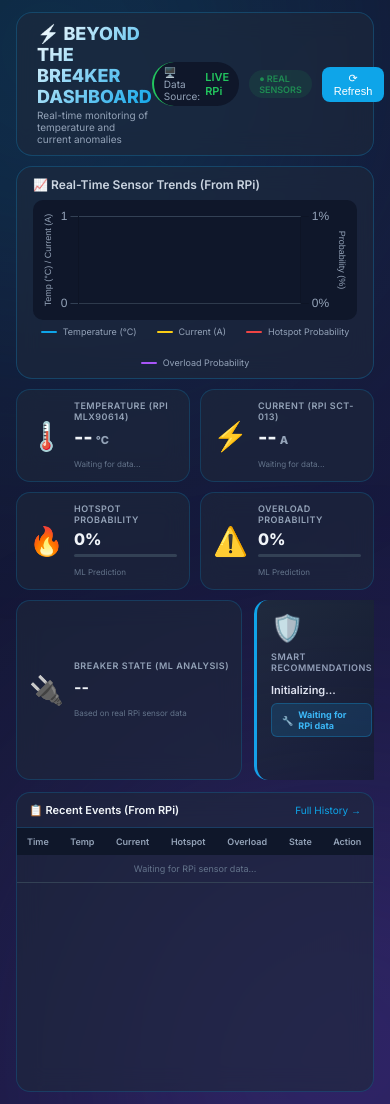
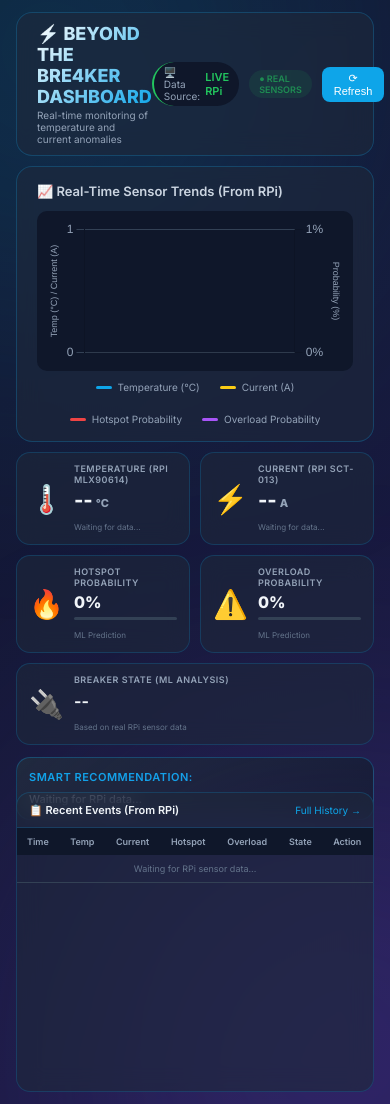
Before and after one commit to CharlotPergis/dashboard_30, a Flask app: page / in a window 390 px wide. Run offline with Flask 3, Linux system fonts and the light colour scheme; data that the repository does not hold is empty; parts of the project's set-up code (start-up, migrations or seed data) failed here and were passed over.

Commit message:
HP and OH

```diff
--- a/app.py
+++ b/app.py
@@ -304,7 +304,7 @@
     return "System normal."
 
 # =========================================================
-# API ENDPOINT (Without time-to-trip)
+# API ENDPOINT (FIXED - with buffer management)
 # =========================================================
 @app.route("/api/update", methods=["POST"])
 def update_data():
@@ -313,21 +313,48 @@
     temp = float(data["temperature"])
     current = float(data["current"])
 
+    # DEBUG: Print what RPi is sending
+    print(f"\n📡 RPi SENSOR DATA - Temp: {temp}°C, Current: {current}A")
+
+    # CRITICAL FIX: Manually update buffers before feature extraction
+    # This ensures historical data is available for slope calculations
+    temp_buffer_short.append(temp)
+    temp_buffer_long.append(temp)
+    current_buffer_short.append(current)
+    current_buffer_long.append(current)
+
+    # DEBUG: Show buffer status
+    print(f"📊 Buffer sizes - Temp short: {len(temp_buffer_short)}/{temp_buffer_short.maxlen}, Temp long: {len(temp_buffer_long)}/{temp_buffer_long.maxlen}")
+    if len(temp_buffer_short) > 0:
+        print(f"📊 Recent temps (last 5): {list(temp_buffer_short)[-5:]}")
+        print(f"📊 Recent currents (last 5): {list(current_buffer_short)[-5:]}")
+
     # =========================
     # HOTSPOT MODEL INPUT (Version 2)
     # =========================
     X_hot = build_hotspot_X(temp, current)
-    hot_prob = float(hotspot_model.predict_proba(X_hot)[0][1])
+
+    # DEBUG: Show model prediction
+    hot_prob_raw = float(hotspot_model.predict_proba(X_hot)[0][1])
+    print(f"🔥 Hotspot RAW model output: {hot_prob_raw:.4f}")
+
+    hot_prob = hot_prob_raw
 
     # =========================
     # OVERLOAD MODEL INPUT (Version 2)
     # =========================
     X_ovr = build_overload_X(temp, current)
-    ovl_prob = float(overload_model.predict_proba(X_ovr)[0][1])
+    ovl_prob_raw = float(overload_model.predict_proba(X_ovr)[0][1])
+
+    # DEBUG: Show model prediction
+    print(f"⚡ Overload RAW model output: {ovl_prob_raw:.4f}")
+
+    ovl_prob = ovl_prob_raw
 
     # Version 2 current adjustment
     if current < 16:
-        ovl_prob *= 0.5
+        ovl_prob = ovl_prob_raw * 0.5
+        print(f"⚡ Overload probability (adjusted for low current): {ovl_prob:.4f}")
 
     # Composite risk calculation (Version 1)
     composite_risk = (hot_prob + ovl_prob) / 2
@@ -341,32 +368,39 @@
             float(X_hot["temp_slope_long"].iloc[0]) * 0.3
         )
         future_temp = temp + slope1 * 10
-    except Exception:
+        print(f"📈 Temperature trend slope: {slope1:.4f} → 10-step forecast: {future_temp:.2f}°C")
+    except Exception as e:
+        print(f"⚠ Temperature forecast error: {e}")
         future_temp = temp
 
     try:
         slope = float(X_ovr["current_slope_short"].iloc[0])
-    except:
+        future_current = current + slope * 10
+        print(f"📈 Current trend slope: {slope:.4f} → 10-step forecast: {future_current:.2f}A")
+    except Exception as e:
+        print(f"⚠ Current forecast error: {e}")
         slope = 0.0
-
-    future_current = current + slope * 10
+        future_current = current
 
     # =========================
     # STATE (Version 2)
     # =========================
     state, status = determine_state(hot_prob, ovl_prob)
+    print(f"🎯 System State: {state} - {status}")
 
     action = get_action(
         state,
         hot_prob >= WARNING_THRESHOLD,
         ovl_prob >= WARNING_THRESHOLD
     )
+    print(f"💡 Recommended Action: {action}")
 
     # =========================
     # ALERTS (Without time-to-trip)
     # =========================
     if state in ["Warning", "Critical"]:
         if should_send_alert(state):
+            print(f"📧 Sending {state} alert...")
             send_breaker_alert(
                 reading=type("obj", (), {
                     "temperature_c": temp,
@@ -379,6 +413,8 @@
                 alert_type=state,
                 message_action=action
             )
+        else:
+            print(f"⏰ {state} alert suppressed (cooldown active)")
 
     # =========================
     # SEND TO SUPABASE (Version 1)
@@ -402,7 +438,9 @@
         "ml": {
             "hotspot_prob": float(hot_prob),
             "overload_prob": float(ovl_prob),
-            "composite_risk": float(composite_risk)
+            "composite_risk": float(composite_risk),
+            "hotspot_raw": float(hot_prob_raw),  # Debug info
+            "overload_raw": float(ovl_prob_raw)   # Debug info
         },
         "forecast": {
             "future_temp": float(round(future_temp, 2)),
@@ -412,9 +450,51 @@
         "time": datetime.now().strftime("%H:%M:%S")
     })
 
-    print(f"[{state}] T={temp:.2f} I={current:.2f} HP={hot_prob:.2f} OP={ovl_prob:.2f} Supabase={'✓' if supabase_success else '✗'}")
+    print(f"✅ FINAL: [{state}] T={temp:.2f}°C I={current:.2f}A HP={hot_prob:.3f} OP={ovl_prob:.3f} Supabase={'✓' if supabase_success else '✗'}")
+    print("="*70)
 
     return jsonify(latest_data_store)
+
+# =========================================================
+# TEST ENDPOINT - To verify model works with different inputs
+# =========================================================
+@app.route("/api/test-model", methods=["GET"])
+def test_model():
+    """Test model with different temperature/current values to verify it changes"""
+    test_cases = [
+        {"temp": 25.0, "current": 5.0, "desc": "Normal - Cool"},
+        {"temp": 35.0, "current": 10.0, "desc": "Normal - Warm"},
+        {"temp": 45.0, "current": 15.0, "desc": "Warning - Hot"},
+        {"temp": 65.0, "current": 20.0, "desc": "Critical - Very Hot"},
+        {"temp": 85.0, "current": 30.0, "desc": "Critical - Extreme"},
+    ]
+
+    results = []
+    for test in test_cases:
+        # Manually update buffers for this test
+        temp_buffer_short.append(test["temp"])
+        temp_buffer_long.append(test["temp"])
+        current_buffer_short.append(test["current"])
+        current_buffer_long.append(test["current"])
+
+        X_hot = build_hotspot_X(test["temp"], test["current"])
+        hot_prob = float(hotspot_model.predict_proba(X_hot)[0][1])
+
+        X_ovr = build_overload_X(test["temp"], test["current"])
+        ovl_prob = float(overload_model.predict_proba(X_ovr)[0][1])
+
+        results.append({
+            "scenario": test["desc"],
+            "temperature": test["temp"],
+            "current": test["current"],
+            "hotspot_probability": round(hot_prob, 4),
+            "overload_probability": round(ovl_prob, 4)
+        })
+
+    return jsonify({
+        "message": "Test results - Model should show DIFFERENT probabilities for different inputs",
+        "test_results": results
+    })
 
 # =========================================================
 # ROUTES (Version 2 + New Supabase routes)
@@ -453,8 +533,18 @@
         "models_loaded": True,
         "supabase_connected": supabase is not None,
         "email_enabled": email_enabled,
-        "buffer_size": len(temp_buffer_short)
+        "buffer_size": len(temp_buffer_short),
+        "buffer_max": temp_buffer_short.maxlen if temp_buffer_short else 0
     })
+
+# =========================================================
+# RESET BUFFERS ENDPOINT
+# =========================================================
+@app.route("/api/reset-buffers", methods=["POST"])
+def reset_buffers_endpoint():
+    """Reset all buffers - useful for testing"""
+    reset_buffers()
+    return jsonify({"success": True, "message": "Buffers reset"})
 
 # =========================================================
 # SUPABASE TEST ENDPOINT (Version 1)
@@ -515,5 +605,8 @@
     print(f"📊 History API: Enabled at /api/history")
     print(f"📄 History Page: Enabled at /full_history.html")
     print(f"⚡ Thresholds: Warning={WARNING_THRESHOLD}, Critical={CRITICAL_THRESHOLD}")
+    print(f"📊 Buffer size: {temp_buffer_short.maxlen if temp_buffer_short else 10}")
     print("===================================")
+    print("\n💡 TIP: Use /api/test-model to verify model responds to different inputs")
+    print("💡 TIP: Watch the console logs to see real-time probability calculations\n")
     app.run(host="0.0.0.0", port=5000, debug=False)
--- a/templates/index.html
+++ b/templates/index.html
@@ -126,34 +126,35 @@
   background: #0284c7;
 }
 
-/* Chart Section - FULL WIDTH CARD with proportional chart */
+/* Chart Section */
 .chart-section {
   background: rgba(30, 41, 59, 0.6);
   backdrop-filter: blur(12px);
   border-radius: 16px;
-  padding: 10px 16px;
+  padding: 16px 20px;
   border: 1px solid rgba(14, 165, 233, 0.25);
   flex-shrink: 0;
   width: 100%;
+  min-height: 320px;
 }
 .section-title {
   display: flex;
   justify-content: space-between;
   align-items: center;
-  margin-bottom: 8px;
+  margin-bottom: 12px;
 }
 .section-title h3 {
-  font-size: 12px;
+  font-size: 13px;
   font-weight: 600;
   color: #cbd5e1;
 }
 .chart-container {
   width: 100%;
-  height: 130px;
+  height: 220px;
   background: #0f172a;
   border-radius: 10px;
-  padding: 6px;
-  margin-bottom: 6px;
+  padding: 8px;
+  margin-bottom: 10px;
   position: relative;
 }
 .trend-chart {
@@ -166,17 +167,18 @@
   justify-content: center;
   gap: 20px;
   flex-wrap: wrap;
+  margin-top: 8px;
 }
 .legend-item {
   display: flex;
   align-items: center;
   gap: 6px;
-  font-size: 9px;
+  font-size: 10px;
   color: #94a3b8;
 }
 .legend-dot {
   width: 16px;
-  height: 2px;
+  height: 3px;
   border-radius: 2px;
 }
 .temp-dot { background: #0ea5e9; }
@@ -294,57 +296,34 @@
   flex-shrink: 0;
 }
 
-/* Mitigation Card */
+/* Mitigation Card - Simplified */
 .mitigation-card {
   background: linear-gradient(135deg, #1e293b, #0f172a);
   border-left: 3px solid #0ea5e9;
   border-radius: 14px;
-  padding: 12px 14px;
+  padding: 14px 16px;
   display: flex;
   flex-direction: column;
   gap: 8px;
-  flex: 1;
-  min-height: 0;
+  border: 1px solid rgba(14, 165, 233, 0.3);
+  flex-shrink: 0;
+  width: 100%;
 }
-.mitigation-card .kpi-icon {
-  font-size: 26px;
-}
-.mitigation-card .kpi-content {
-  display: flex;
-  flex-direction: column;
-  gap: 6px;
-}
-.suggestion-text {
+.recommendation-label {
   font-size: 11px;
   font-weight: 600;
+  color: #0ea5e9;
+  text-transform: uppercase;
+  letter-spacing: 0.5px;
+}
+.recommendation-text {
+  font-size: 13px;
+  font-weight: 500;
   color: #e2e8f0;
-  line-height: 1.3;
+  line-height: 1.4;
+  word-wrap: break-word;
+  overflow-wrap: break-word;
 }
-.action-badge {
-  background: rgba(14, 165, 233, 0.15);
-  padding: 5px 10px;
-  border-radius: 6px;
-  display: inline-flex;
-  align-items: center;
-  gap: 5px;
-  font-size: 9px;
-  width: fit-content;
-  border: 1px solid rgba(14, 165, 233, 0.3);
-}
-.action-badge strong {
-  color: #38bdf8;
-}
-.risk-badge {
-  display: inline-block;
-  font-size: 8px;
-  font-weight: 700;
-  padding: 3px 8px;
-  border-radius: 10px;
-  width: fit-content;
-}
-.risk-critical, .risk-high { background: #7f1a1a; color: #fecaca; }
-.risk-medium { background: #854d0e; color: #fef9c3; }
-.risk-low { background: #064e3b; color: #86efac; }
 
 /* Recent Events Card */
 .recent-events-card {
@@ -431,19 +410,25 @@
   font-size: 11px;
 }
 
-/* Responsive */
+/* Responsive adjustments */
 @media (max-width: 1024px) {
   .dashboard { padding: 12px 16px; gap: 10px; }
   .kpi-value { font-size: 20px; }
   .probability-value { font-size: 16px; }
   .breaker-state-text { font-size: 16px; }
-  .chart-container { height: 120px; }
+  .chart-container { height: 180px; }
+  .chart-section { min-height: 280px; }
+  .recommendation-text { font-size: 12px; }
 }
 @media (max-width: 768px) {
   .kpi-row { grid-template-columns: repeat(2, 1fr); gap: 10px; }
   .two-column-row { flex-direction: column; }
-  .left-column { flex-direction: row; }
+  .left-column { flex-direction: column; }
   .right-column { min-height: 300px; }
+  .chart-container { height: 160px; }
+  .chart-section { min-height: 260px; }
+  .mitigation-card { padding: 12px; }
+  .recommendation-text { font-size: 11px; }
 }
 </style>
 </head>
@@ -530,16 +515,14 @@
           <span id="state-note" class="kpi-note">Based on real RPi sensor data</span>
         </div>
       </div>
+
+      <!-- SIMPLIFIED SMART RECOMMENDATION CARD -->
       <div class="mitigation-card">
-        <div class="kpi-icon">🛡️</div>
-        <div class="kpi-content">
-          <span class="kpi-label">Smart Recommendations</span>
-          <div id="suggestion-main" class="suggestion-text">Initializing...</div>
-          <div class="action-badge"><span>🔧</span><strong id="action-text">Waiting for RPi data</strong></div>
-          <div id="risk-badge-container"></div>
-        </div>
+        <div class="recommendation-label">Smart recommendation:</div>
+        <div id="recommendation-text" class="recommendation-text">Waiting for RPi data...</div>
       </div>
     </div>
+
     <div class="right-column">
       <div class="recent-events-card">
         <div class="recent-events-header">
@@ -554,7 +537,7 @@
             <tbody id="log-body">
               <tr><td colspan="7" class="empty-state">Waiting for RPi sensor data...</td></tr>
             </tbody>
-           </table>
+          </table>
         </div>
       </div>
     </div>
@@ -742,17 +725,17 @@
             stateElem.textContent = data.breakerState || data.state || 'Unknown';
             stateElem.className = `breaker-state-text ${data.breakerState || data.state || ''}`;
 
-            // Update recommendations
+            // Update smart recommendation - simple and clean
             if (data.action) {
-                document.getElementById('action-text').textContent = data.action;
-                document.getElementById('suggestion-main').textContent = data.action;
+                document.getElementById('recommendation-text').textContent = data.action;
+                document.getElementById('recommendation-text').title = data.action;
             }
 
             // Update system status
             document.getElementById('system-status-header').textContent = 'LIVE RPi';
             document.getElementById('system-status-header').style.color = '#22c55e';
 
-            // Update chart - ensure chart fills entire container width
+            // Update chart
             if (data.temperature && data.current && data.ml) {
                 const now = new Date();
                 const timeStr = now.toLocaleTimeString([], { hour: '2-digit', minute:'2-digit', second:'2-digit' });
@@ -811,7 +794,7 @@
             const stateClass = data.breakerState === 'Normal' ? 'status-normal' :
                               (data.breakerState === 'Warning' ? 'status-warning' : 'status-critical');
 
-            const actionShort = data.action ? (data.action.length > 30 ? data.action.substring(0, 28) + '...' : data.action) : 'Monitoring';
+            const actionShort = data.action ? (data.action.length > 35 ? data.action.substring(0, 33) + '...' : data.action) : 'Monitoring';
 
             row.innerHTML = `
                 <td>${data.time || new Date().toLocaleTimeString()}</td>
@@ -820,7 +803,7 @@
                 <td>${data.ml ? ((data.ml.hotspot_prob * 100).toFixed(1)) : '0'}%</td>
                 <td>${data.ml ? ((data.ml.overload_prob * 100).toFixed(1)) : '0'}%</td>
                 <td class="${stateClass}">${data.breakerState || data.state || 'Unknown'}</td>
-                <td style="max-width: 110px; white-space: nowrap; overflow: hidden; text-overflow: ellipsis;" title="${data.action || ''}">${actionShort}</td>
+                <td style="max-width: 130px; white-space: normal; word-wrap: break-word; line-height: 1.3;" title="${data.action || ''}">${actionShort}</td>
             `;
 
             tbody.insertBefore(row, tbody.firstChild);
```
